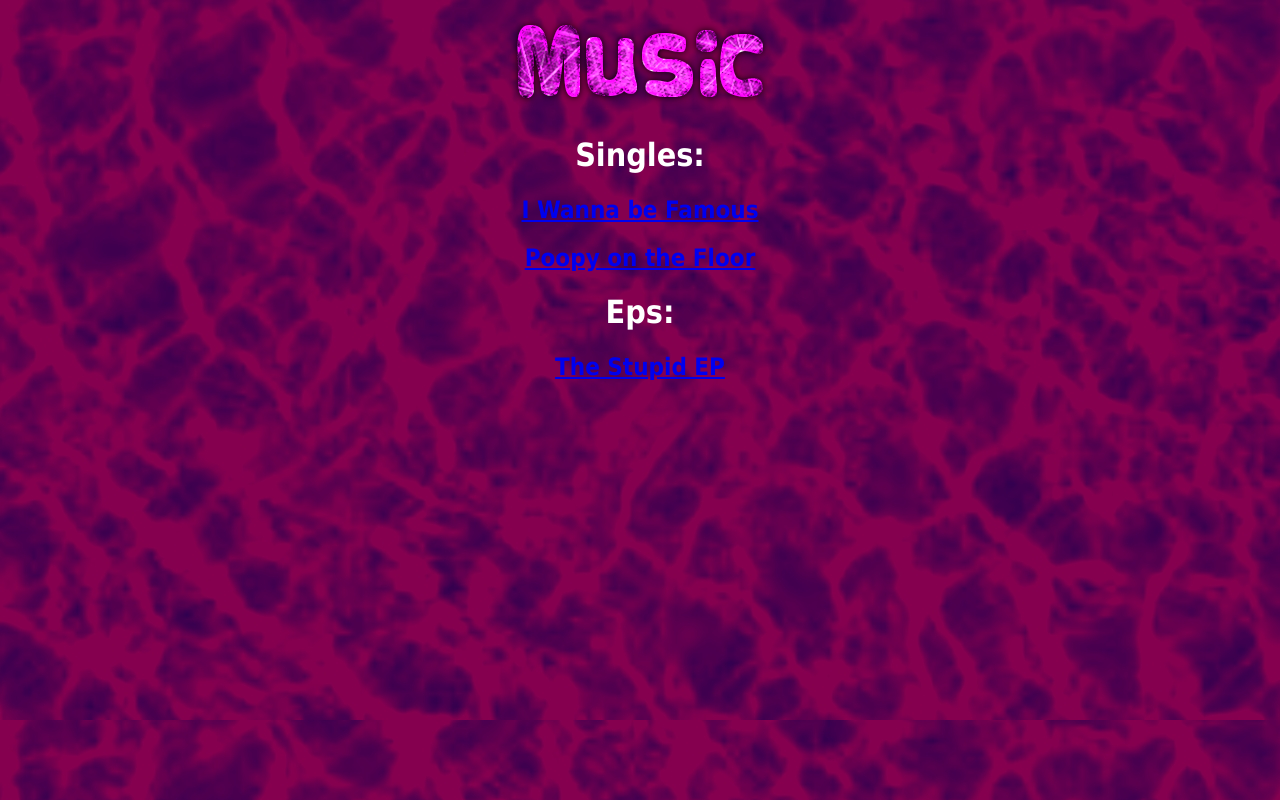
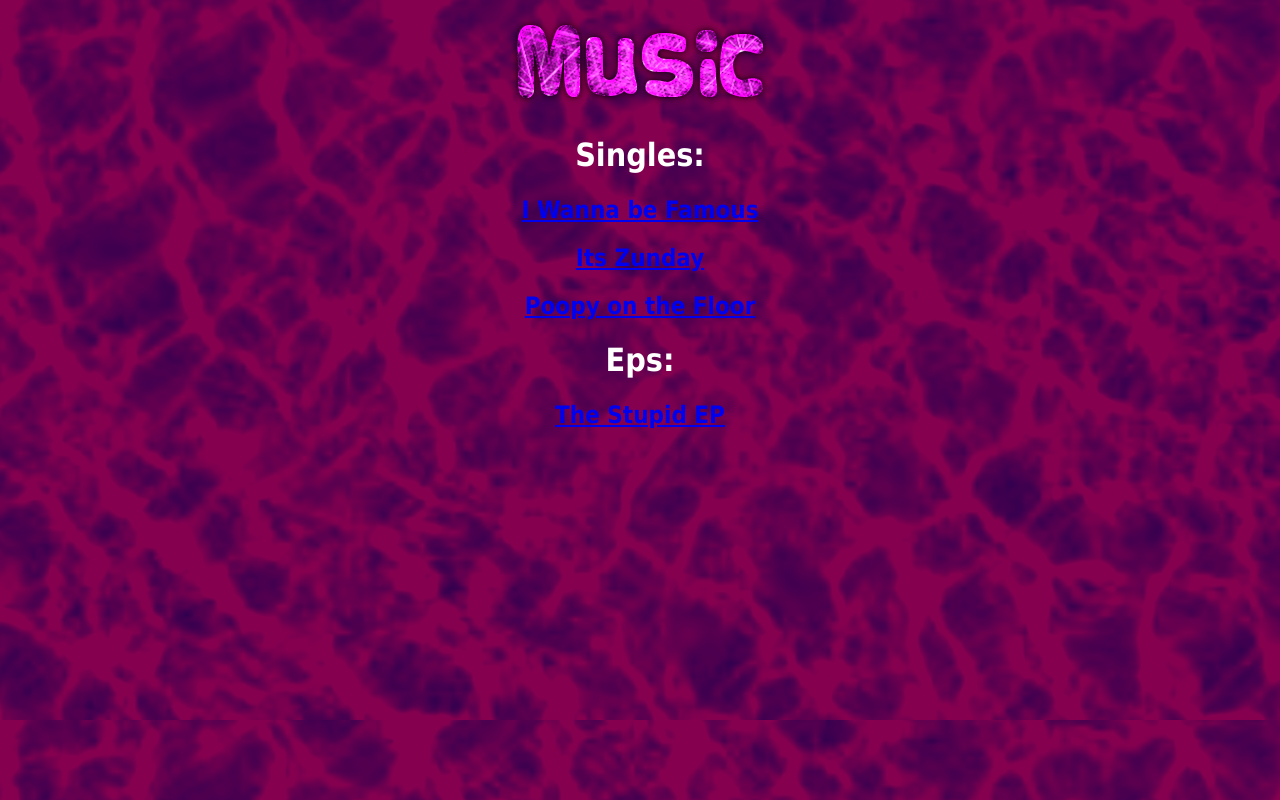
Before and after one commit to loseday1/Aadens-Art, a plain HTML site: page Music.html in a window 1280 px wide. Drawn offline with Linux system fonts and the light colour scheme.

Commit message:
Update Music.html

```diff
--- a/Music.html
+++ b/Music.html
@@ -5,7 +5,9 @@
 <h1>Singles:</h1>
 
     <h2><a href="IWannaBeFamous">I Wanna be Famous</a></h2>
+    <h2><a href="ItsZunday">Its Zunday</a></h2>
     <h2><a href="PoopyOnTheFloor">Poopy on the Floor</a></h2>
+
 <h1>Eps:</h1>
 
     <h2><a href="tse">The Stupid EP</a></h2>
```
